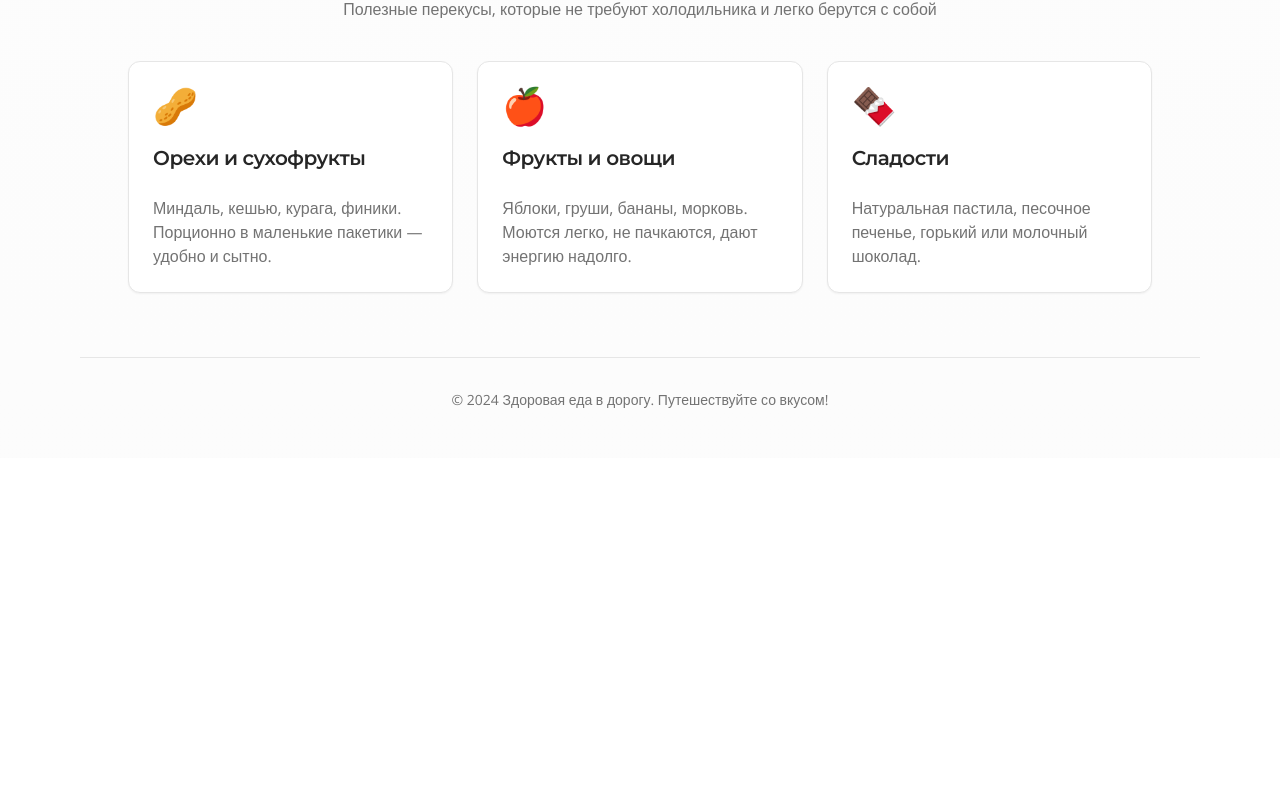
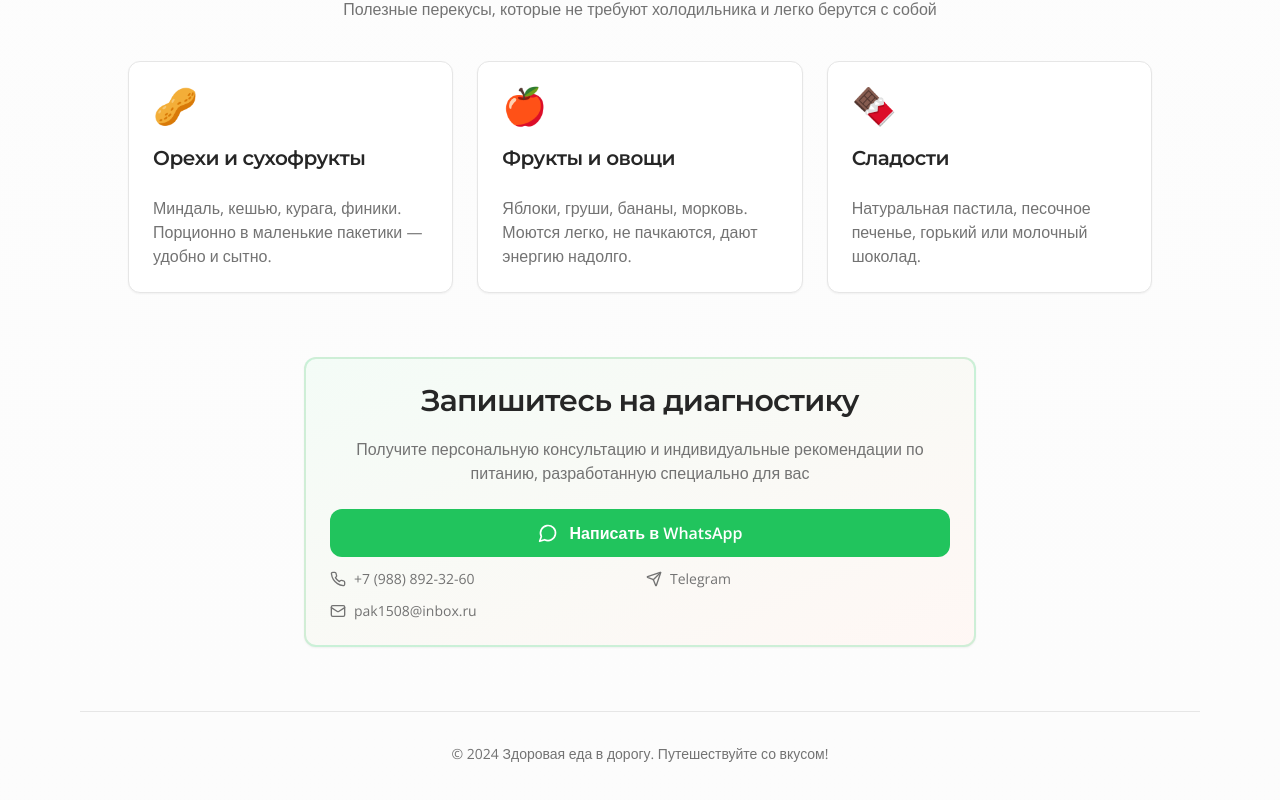
Before and after one commit to pr-poehali-dev/healthy-meals-travel, a React (Vite) app: page / in a window 1280 px wide. Shown: the part 4175-4975 px from the top of the page. Before the commit the page ends 4633 px from the top, so only its background shows below. Built offline with nearby package versions, Linux system fonts and the light colour scheme.

Commit message:
feat: добавить блок контактов в подвал

```diff
--- a/src/pages/Index.tsx
+++ b/src/pages/Index.tsx
@@ -281,6 +281,60 @@ const Index = () => {
           </div>
         </section>
 
+        <section className="max-w-2xl mx-auto mb-16">
+          <Card className="bg-gradient-to-br from-primary/5 to-secondary/5 border-2 border-primary/20">
+            <CardHeader className="text-center">
+              <CardTitle className="text-3xl mb-3">
+                Запишитесь на диагностику
+              </CardTitle>
+              <CardDescription className="text-base">
+                Получите персональную консультацию и индивидуальные рекомендации по питанию, разработанную специально для вас
+              </CardDescription>
+            </CardHeader>
+            <CardContent className="space-y-4">
+              <div className="flex flex-col gap-3">
+                <a
+                  href="https://wa.me/79888923260"
+                  target="_blank"
+                  rel="noopener noreferrer"
+                  className="flex items-center justify-center gap-3 bg-primary text-primary-foreground hover:bg-primary/90 transition-colors py-3 px-6 rounded-lg font-semibold"
+                >
+                  <Icon name="MessageCircle" size={20} />
+                  <span>Написать в WhatsApp</span>
+                </a>
+
+                <div className="grid grid-cols-1 sm:grid-cols-2 gap-3 text-sm">
+                  <a
+                    href="tel:+79888923260"
+                    className="flex items-center gap-2 justify-center sm:justify-start text-muted-foreground hover:text-foreground transition-colors"
+                  >
+                    <Icon name="Phone" size={16} />
+                    <span>+7 (988) 892-32-60</span>
+                  </a>
+
+                  <a
+                    href="https://t.me/+79888923260"
+                    target="_blank"
+                    rel="noopener noreferrer"
+                    className="flex items-center gap-2 justify-center sm:justify-start text-muted-foreground hover:text-foreground transition-colors"
+                  >
+                    <Icon name="Send" size={16} />
+                    <span>Telegram</span>
+                  </a>
+
+                  <a
+                    href="mailto:pak1508@inbox.ru"
+                    className="flex items-center gap-2 justify-center sm:justify-start text-muted-foreground hover:text-foreground transition-colors sm:col-span-2"
+                  >
+                    <Icon name="Mail" size={16} />
+                    <span>pak1508@inbox.ru</span>
+                  </a>
+                </div>
+              </div>
+            </CardContent>
+          </Card>
+        </section>
+
         <footer className="mt-16 pt-8 border-t text-center text-sm text-muted-foreground">
           <p>© 2024 Здоровая еда в дорогу. Путешествуйте со вкусом!</p>
         </footer>
```
